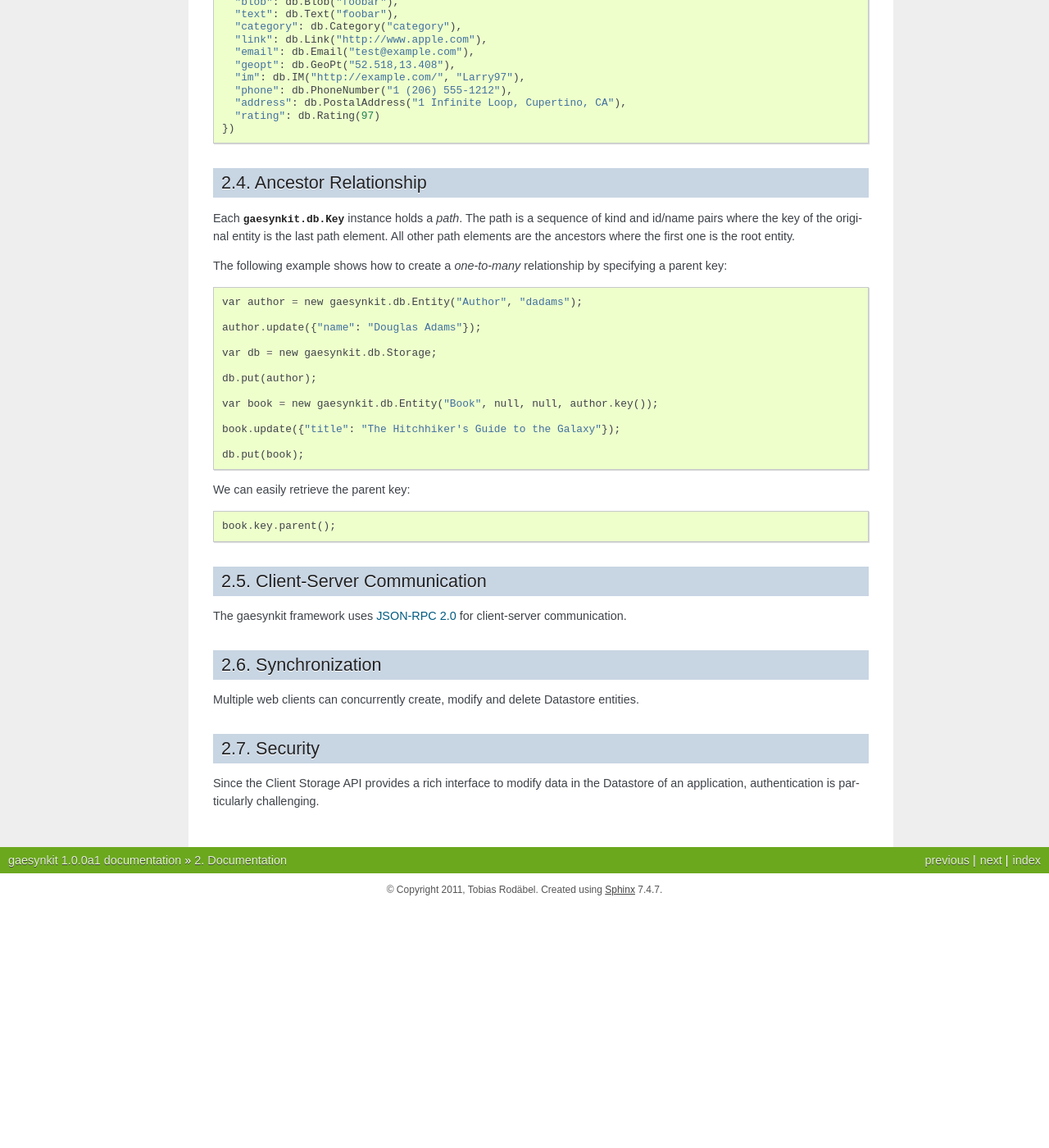
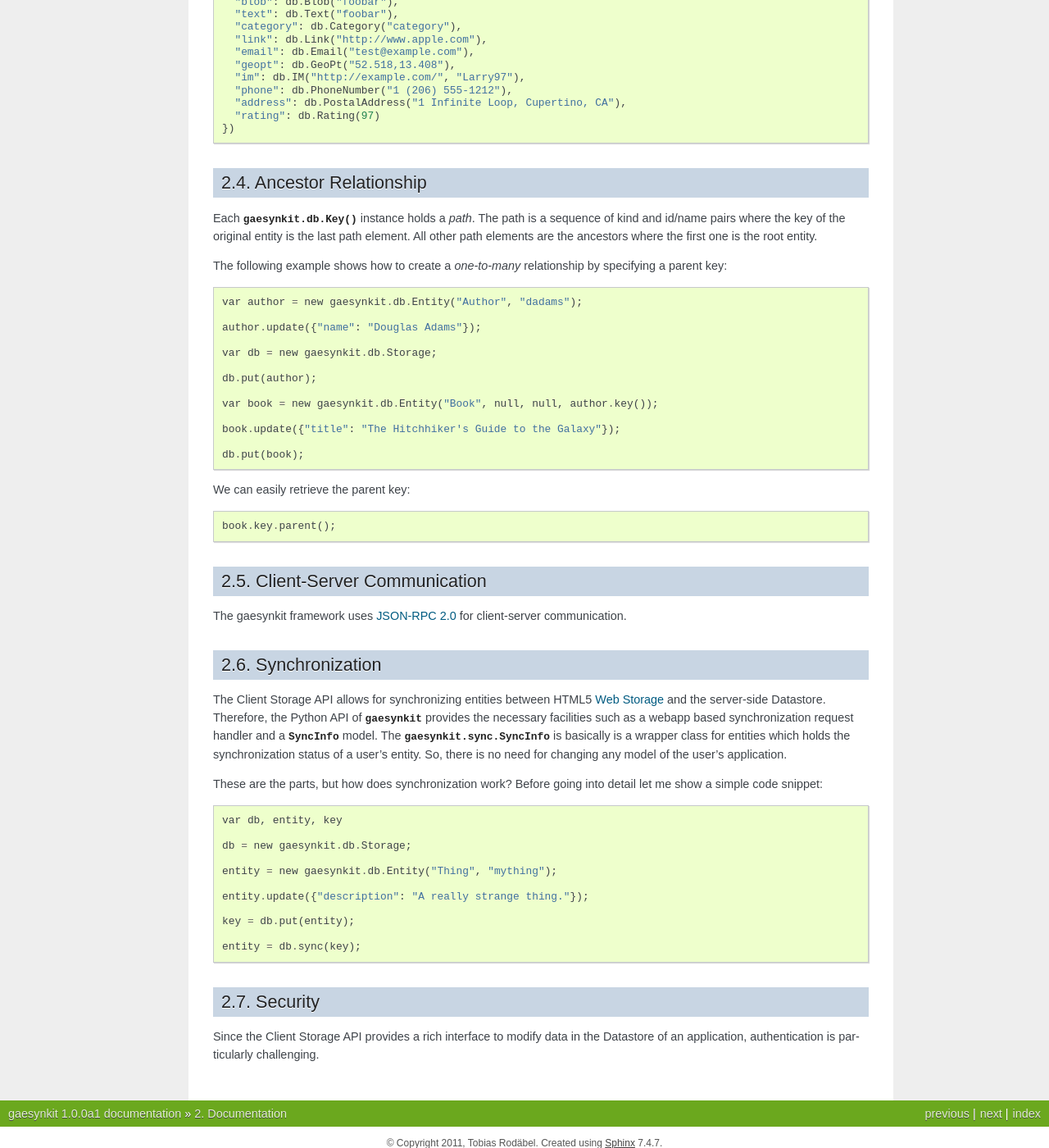
Before and after one commit to rodaebel/gaesynkit, a Sphinx documentation site: the page built from doc/source/documentation.rst, in a window 1280 px wide and 1400 px high, scrolled down 2384 px. Shown: the whole window at 82% size. Built offline with Sphinx 7.4.7, drawn with Linux system fonts in a browser that asks for light colours; before the commit the page ends 3489 px from its top, so only the background shows below that.

Commit message:
More documentation.

```diff
--- a/doc/source/documentation.rst
+++ b/doc/source/documentation.rst
@@ -156,10 +156,10 @@ available property values::
 Ancestor Relationship
 ---------------------
 
-Each :class:`gaesynkit.db.Key` instance holds a *path*. The path is a sequence
-of kind and id/name pairs where the key of the original entity is the last path
-element. All other path elements are the ancestors where the first one is the
-root entity.
+Each :js:class:`gaesynkit.db.Key` instance holds a *path*. The path is a
+sequence of kind and id/name pairs where the key of the original entity is the
+last path element. All other path elements are the ancestors where the first
+one is the root entity.
 
 The following example shows how to create a *one-to-many* relationship by
 specifying a parent key::
@@ -194,8 +194,29 @@ client-server communication.
 Synchronization
 ---------------
 
-Multiple web clients can concurrently create, modify and delete Datastore
-entities.
+The Client Storage API allows for synchronizing entities between HTML5 `Web
+Storage <http://dev.w3.org/html5/webstorage>`_ and the server-side Datastore.
+Therefore, the Python API of :py:mod:`gaesynkit` provides the necessary
+facilities such as a webapp based synchronization request handler and a
+:py:class:`SyncInfo` model. The :py:class:`gaesynkit.sync.SyncInfo` is
+basically is a wrapper class for entities which holds the synchronization
+status of a user's entity. So, there is no need for changing any model of the
+user's application.
+
+These are the parts, but how does synchronization work? Before going into
+detail let me show a simple code snippet::
+
+  var db, entity, key
+
+  db = new gaesynkit.db.Storage;
+
+  entity = new gaesynkit.db.Entity("Thing", "mything");
+
+  entity.update({"description": "A really strange thing."});
+
+  key = db.put(entity);
+
+  entity = db.sync(key);
 
 
 Security
```
